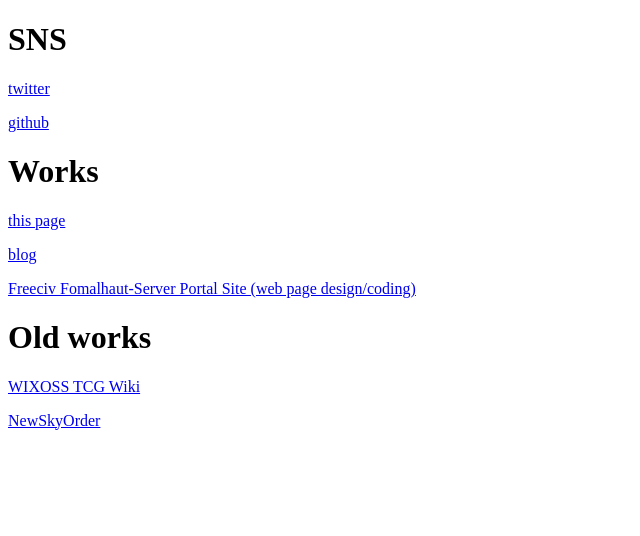
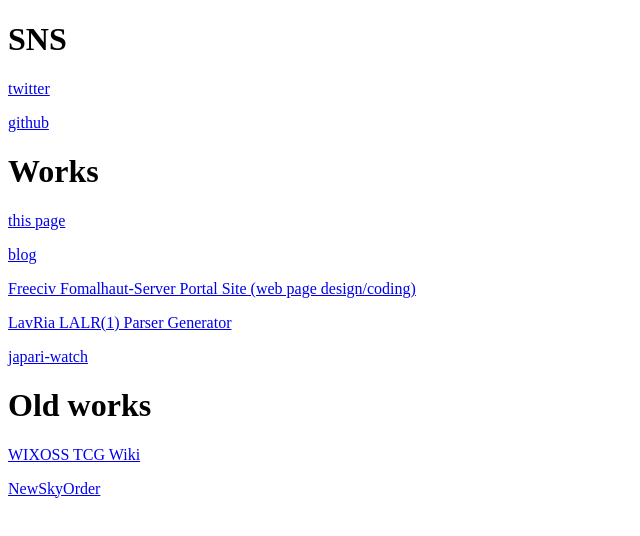
Before and after one commit to Tatamo/homepage, a plain HTML site: page index.html in a window 1280 px wide. Shown: the whole page, without its empty margins (0-640 px from the left). Drawn offline with Linux system fonts and the light colour scheme.

Commit message:
Update index.html

```diff
--- a/index.html
+++ b/index.html
@@ -11,6 +11,8 @@
 <p><a href="http://tatamo.81.la/">this page</a></p>
 <p><a href="http://tatamo.81.la/blog/">blog</a></p>
 <p><a href="http://fomalhaut-freeciv.jp/">Freeciv Fomalhaut-Server Portal Site (web page design/coding)</a></p>
+<p><a href="https://www.npmjs.com/package/lavriapg">LavRia LALR(1) Parser Generator</a></p>
+<p><a href="https://tatamo.github.io/japari-watch/">japari-watch</a></p>
 <h1>Old works</h1>
 <p><a href="http://wixoss.81.la/">WIXOSS TCG Wiki</a></p>
 <p><a href="http://m06t625.81.la/">NewSkyOrder</a></p>
```
